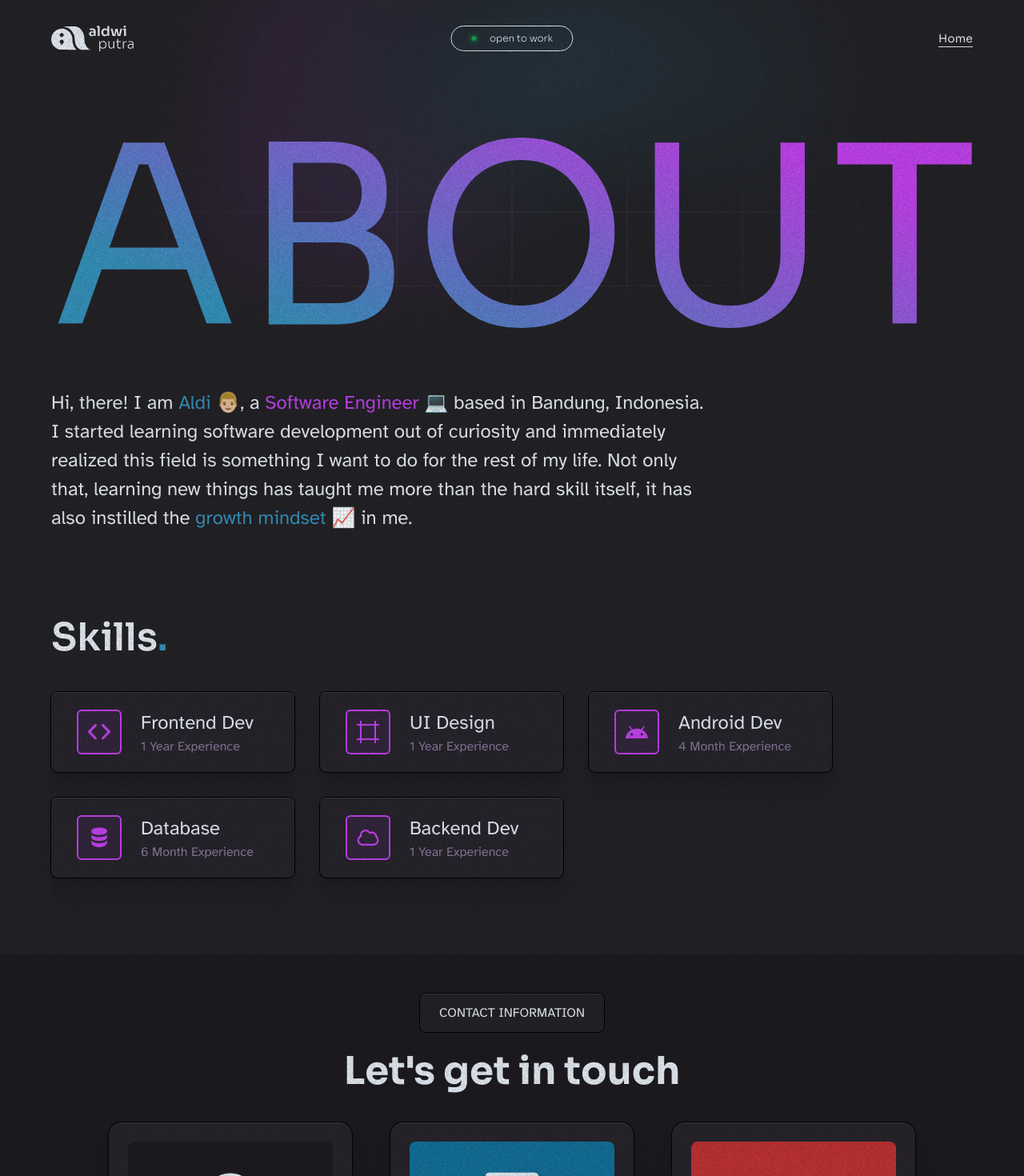
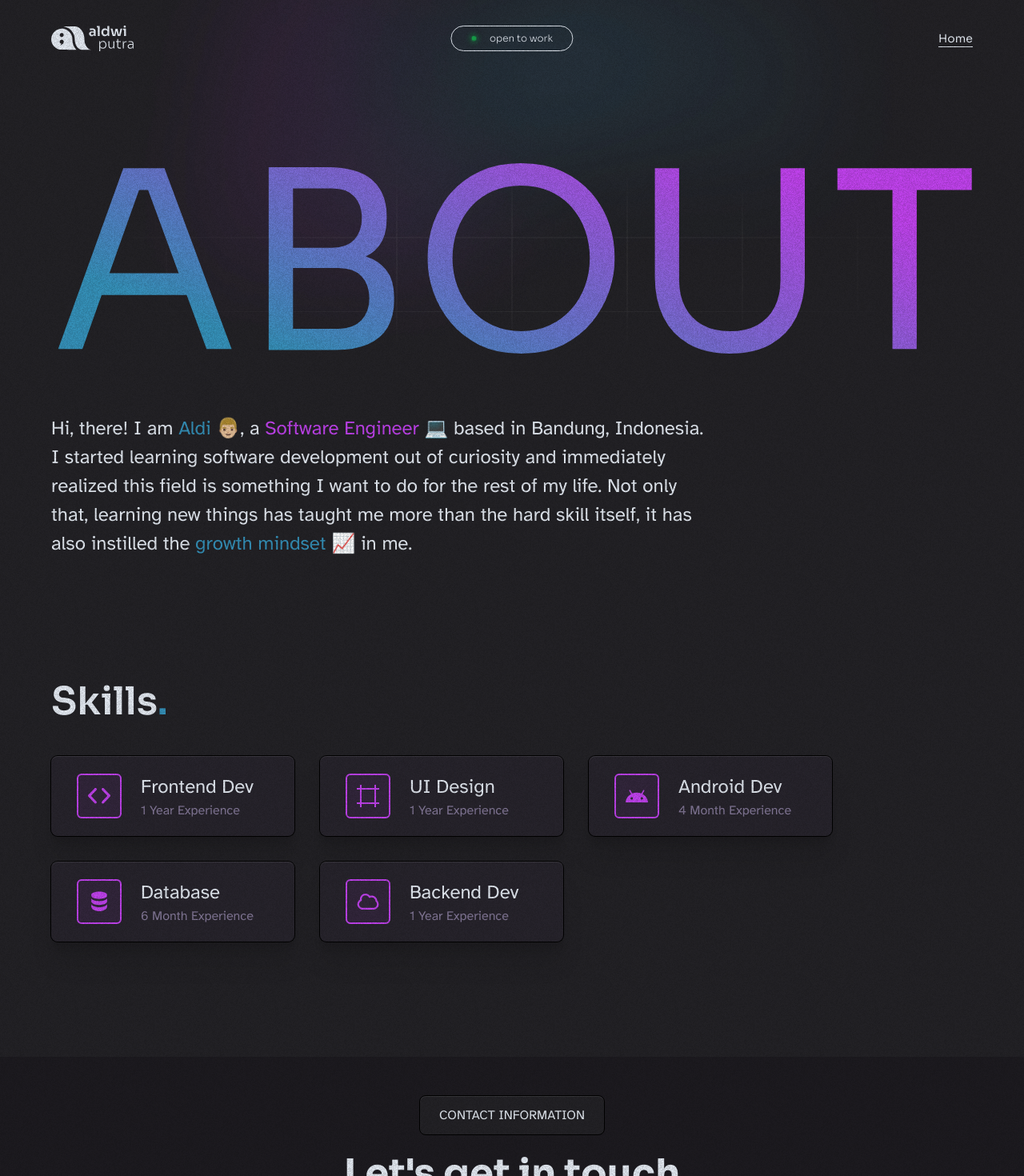
Before and after one commit to aldwiputra/aldwiputra-portfolio, a SvelteKit app: page /about in a window 1280 px wide. Shown: the top 1470 px of the page at 80% size. Built offline with nearby package versions, Linux system fonts and the light colour scheme.

Commit message:
update spacing on hero sections

```diff
--- a/src/components/HeroSection.svelte
+++ b/src/components/HeroSection.svelte
@@ -121,10 +121,6 @@
   }
 
   @media screen and (min-width: 60rem) {
-    section {
-      padding-block: 4.5rem;
-    }
-
     section::before {
       transform: rotate(0deg);
     }
--- a/src/components/SkillsSection.svelte
+++ b/src/components/SkillsSection.svelte
@@ -23,7 +23,7 @@
 
 <style>
   section {
-		margin-block: 6rem;
+    margin-block: 9rem;
   }
 
   h2 {
--- a/src/routes/about/+page.svelte
+++ b/src/routes/about/+page.svelte
@@ -59,7 +59,7 @@
 
 <style>
   svg {
-		margin-block-start: 4rem;
+    margin-block-start: 6rem;
   }
 
   path {
```
Lines whose indentation alone changed are shown as unchanged.
